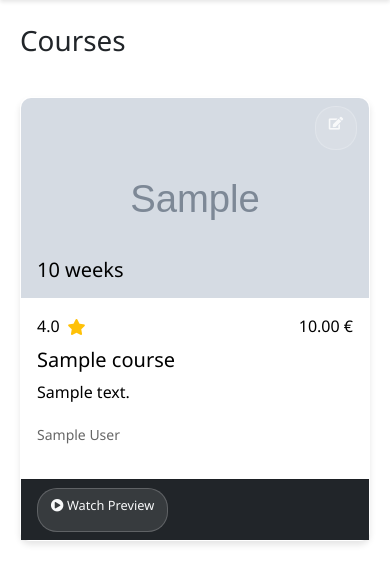
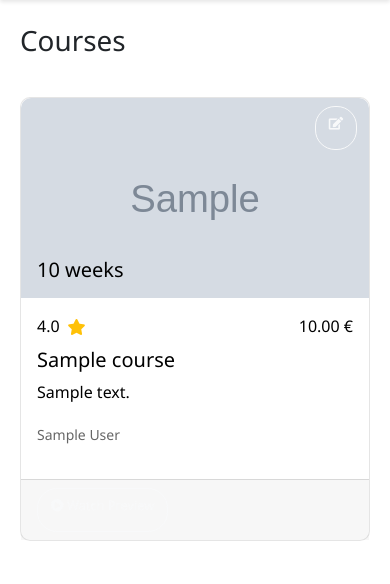
Before and after one commit to WARMLIGHTUA/meditation_project, a Django app: page /en/courses/ in a window 390 px wide. Shown: the part 60-644 px from the top of the page. Run offline with Django 5.2, Linux system fonts and the light colour scheme; a user stored in the database is signed in; tables that the repository leaves empty hold one stand-in row (values such as "Sample post"); grey boxes marked "Sample" are stand-in pictures.

Commit message:
виправлено стилі для мобільної версії: єдині правила для всіх сторінок, покращено видимість фону та підтримку тем день/ніч

```diff
--- a/meditation/templates/meditation/course_list.html
+++ b/meditation/templates/meditation/course_list.html
@@ -13,7 +13,7 @@
     <div class="row">
         {% for course in courses %}
         <div class="col-12 col-md-6 col-lg-4 mb-4">
-            <div class="card h-100 bg-dark text-white">
+            <div class="card h-100">
                 <div class="position-relative">
                     {% if course.image %}
                     <img src="{{ course.image.url }}" class="card-img-top" alt="{{ course.title }}" style="height: 200px; object-fit: cover;">
@@ -25,7 +25,7 @@
                     </div>
                     {% if user.is_authenticated %}
                     <div class="position-absolute top-0 end-0 p-2">
-                        <a href="{% url 'meditation:course_edit' course.pk %}" class="btn btn-sm btn-outline-light me-1">
+                        <a href="{% url 'meditation:course_update' course.pk %}" class="btn btn-sm btn-outline-light me-1">
                             <i class="fas fa-edit"></i>
                         </a>
                     </div>
@@ -42,7 +42,7 @@
                     <p class="card-text"><small class="text-muted">{{ course.author }}</small></p>
                 </div>
                 {% if course.video_url %}
-                <div class="card-footer bg-dark">
+                <div class="card-footer">
                     <a href="{{ course.video_url }}" class="btn btn-outline-light" target="_blank">
                         <i class="fas fa-play-circle"></i> {% trans "Watch Preview" %}
                     </a>
--- a/static/meditation/css/styles.css
+++ b/static/meditation/css/styles.css
@@ -29,8 +29,10 @@
     --transition-speed: 0.3s;
     --transition-timing: ease-in-out;
     --mobile-bg-opacity: 1;
-    --mobile-card-bg-light: rgba(255, 255, 255, 0.98);
-    --mobile-card-bg-dark: rgba(0, 0, 0, 0.98);
+    --mobile-card-bg-light: rgba(255, 255, 255, 0.95);
+    --mobile-card-bg-dark: rgba(0, 0, 0, 0.95);
+    --mobile-text-light: #000000;
+    --mobile-text-dark: #ffffff;
 }
 
 html, body {
@@ -237,82 +239,9 @@ body {
     transition: all 0.3s ease;
 }
 
-/* Mobile optimizations */
+/* Mobile styles */
 @media (max-width: 768px) {
-    .container {
-        padding: 0 15px;
-        width: 100%;
-        max-width: 100%;
-    }
-
-    .card {
-        margin-bottom: 1.5rem;
-    }
-
-    .meditation-timer {
-        font-size: 2rem;
-    }
-
-    .navbar-brand {
-        font-size: 1.1rem;
-    }
-
-    .hero-section {
-        padding: 1.5rem 0;
-    }
-
-    .hero-section h1 {
-        font-size: 1.5rem;
-        margin-bottom: 1rem;
-    }
-
-    .hero-section p {
-        font-size: 0.9rem;
-        margin-bottom: 1.5rem;
-    }
-
-    .feature-card {
-        padding: 1rem;
-    }
-
-    .meditation-card .card-img-top {
-        height: 120px;
-    }
-
-    .meditation-card .card-body {
-        padding: 0.75rem;
-    }
-
-    .meditation-card .card-title {
-        font-size: 1rem;
-        margin-bottom: 0.5rem;
-    }
-
-    .footer {
-        padding: 1rem 0;
-        margin-top: auto;
-    }
-
-    .footer-links {
-        gap: 0.75rem;
-        flex-wrap: wrap;
-        justify-content: center;
-    }
-
-    .social-links {
-        gap: 0.75rem;
-    }
-
-    .btn {
-        padding: 0.5rem 1rem;
-        font-size: 0.875rem;
-    }
-
-    .form-control {
-        padding: 0.5rem 0.75rem;
-        font-size: 0.875rem;
-    }
-
+    /* Remove all conflicting mobile styles */
     .page-background {
         position: fixed !important;
         top: 0;
@@ -320,7 +249,7 @@ body {
         width: 100%;
         height: 100%;
         z-index: -1;
-        opacity: var(--mobile-bg-opacity);
+        opacity: 1;
         background-size: cover;
         background-position: center;
         background-repeat: no-repeat;
@@ -332,56 +261,65 @@ body {
         min-height: 100vh;
         backdrop-filter: none !important;
         -webkit-backdrop-filter: none !important;
-        padding-bottom: env(safe-area-inset-bottom);
-        padding-top: env(safe-area-inset-top);
     }
 
+    /* Light theme */
     [data-theme="light"] .card,
-    [data-theme="light"] .meditation-card {
+    [data-theme="light"] .meditation-card,
+    [data-theme="light"] .course-card {
         background-color: var(--mobile-card-bg-light) !important;
-        color: #000000 !important;
-    }
-
-    [data-theme="dark"] .card,
-    [data-theme="dark"] .meditation-card {
-        background-color: var(--mobile-card-bg-dark) !important;
-        color: #ffffff !important;
+        color: var(--mobile-text-light) !important;
+        border: 1px solid rgba(0, 0, 0, 0.1);
     }
 
     [data-theme="light"] .card-title,
     [data-theme="light"] .card-text {
-        color: #000000 !important;
-    }
-
-    [data-theme="dark"] .card-title,
-    [data-theme="dark"] .card-text {
-        color: #ffffff !important;
+        color: var(--mobile-text-light) !important;
     }
 
     [data-theme="light"] .text-muted {
         color: rgba(0, 0, 0, 0.6) !important;
     }
 
+    /* Dark theme */
+    [data-theme="dark"] .card,
+    [data-theme="dark"] .meditation-card,
+    [data-theme="dark"] .course-card {
+        background-color: var(--mobile-card-bg-dark) !important;
+        color: var(--mobile-text-dark) !important;
+        border: 1px solid rgba(255, 255, 255, 0.1);
+    }
+
+    [data-theme="dark"] .card-title,
+    [data-theme="dark"] .card-text {
+        color: var(--mobile-text-dark) !important;
+    }
+
     [data-theme="dark"] .text-muted {
         color: rgba(255, 255, 255, 0.6) !important;
     }
 
+    /* Common card styles */
     .card,
-    .meditation-card {
-        border: 1px solid rgba(255, 255, 255, 0.1);
+    .meditation-card,
+    .course-card {
+        margin-bottom: 1rem;
         backdrop-filter: none !important;
         -webkit-backdrop-filter: none !important;
-        margin-bottom: 1rem;
+        box-shadow: none !important;
     }
 
-    .btn-outline-light {
-        background-color: rgba(255, 255, 255, 0.1);
-        border-color: rgba(255, 255, 255, 0.2);
+    /* Remove all transform effects on mobile */
+    .card:hover,
+    .meditation-card:hover,
+    .course-card:hover {
+        transform: none !important;
     }
 
-    .btn-outline-light:hover {
-        background-color: rgba(255, 255, 255, 0.2);
-        border-color: rgba(255, 255, 255, 0.3);
+    /* Container padding */
+    .container {
+        padding-left: 15px;
+        padding-right: 15px;
     }
 }
 
```
